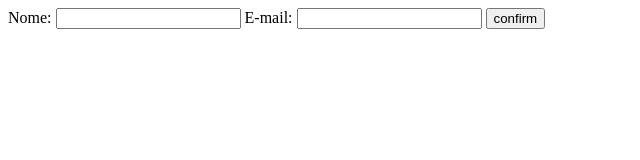
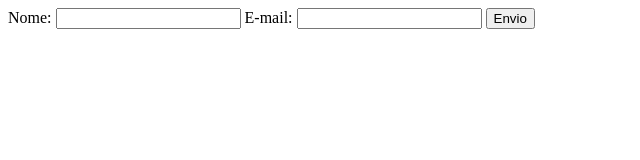
Before and after one commit to henriqueortiz975/Lista-de-Exerc-cios-Formul-rios-HTML-CSS, a plain HTML site: page exercicio1/exercicio1.html in a window 1280 px wide. Shown: the full height of the page, 0-640 px from the left. Drawn offline with Linux system fonts and the light colour scheme.

Commit message:
finalizado

```diff
--- a/exercicio1/exercicio1.html
+++ b/exercicio1/exercicio1.html
@@ -11,7 +11,7 @@
       <input type="text" name="name" />
       <label for="email">E-mail:</label>
       <input type="email" E-mail="email">
-      <button>confirm</button>
+      <button>Envio</button>
 
     </form>
   </body>
```
